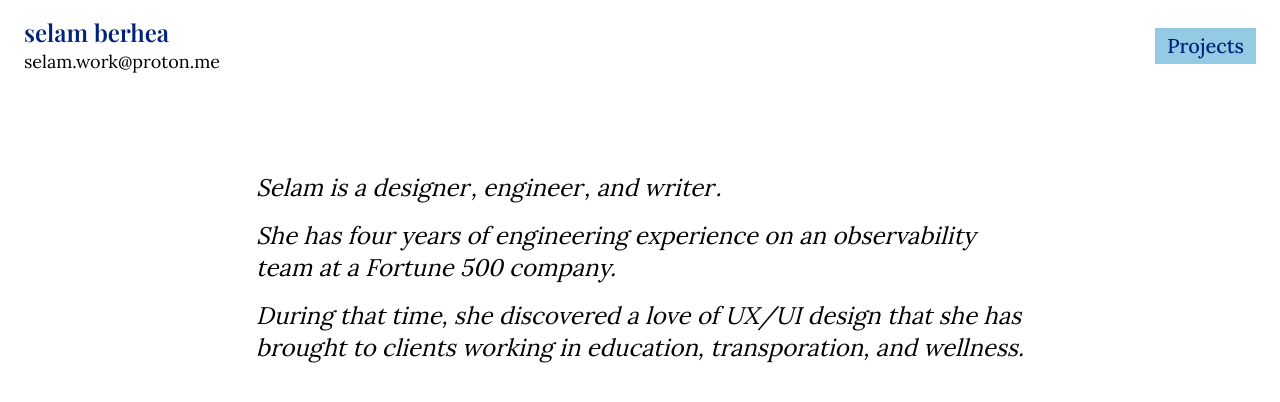
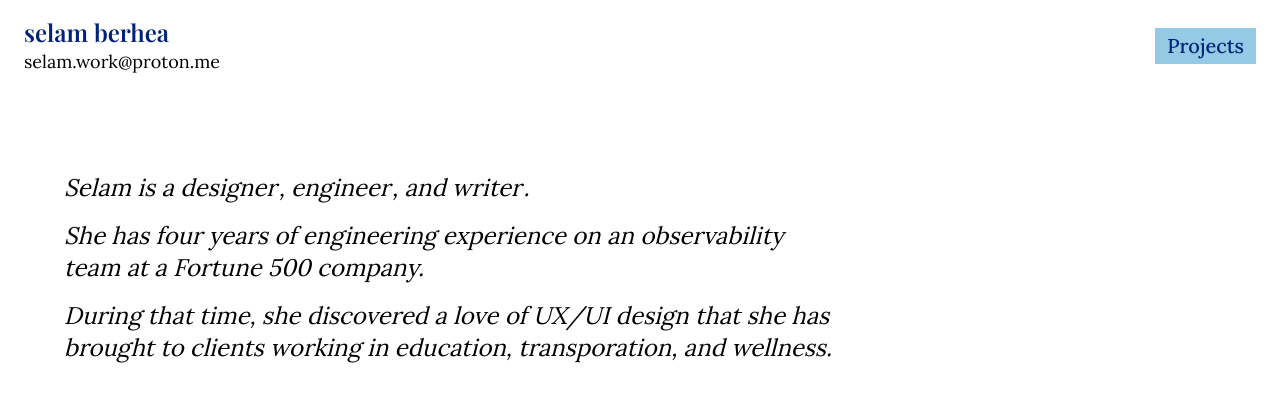
Before and after one commit to sberhea/portfolio, a Next.js app: page / in a window 1280 px wide. Shown: the top 402 px of the page. Built offline with nearby package versions, Linux system fonts and the light colour scheme; a web font is replaced by a local one.

Commit message:
chore: remove subtitle on project page and position of hero text

```diff
--- a/src/app/design/page.tsx
+++ b/src/app/design/page.tsx
@@ -8,7 +8,7 @@ export default function DesignPage() {
 
       <div className="py-8 md:py-12">
       <div className="mx-auto max-w-2xl px-6 lg:max-w-7xl lg:px-8">
-        <h2 className="text-center text-base/7 font-semibold">Projects</h2>
+        {/* <h2 className="text-center text-base/7 font-semibold">Projects</h2> */}
         <p className="mx-auto mt-2 max-w-lg text-center text-4xl font-semibold tracking-tight text-balance text-gray-950 sm:text-5xl">
           A developer with a <span className="decoration-lime-300 underline">designer{"'"}s</span> eye
         </p>
--- a/src/app/page.tsx
+++ b/src/app/page.tsx
@@ -9,7 +9,7 @@ export default function HomePage() {
 
 
       {/* Page content */}
-      <div className="max-w-4xl mx-auto py-8 md:py-12">
+      <div className="max-w-4xl py-8 md:py-12">
         <Hero/>
       </div>
     </main>
```
